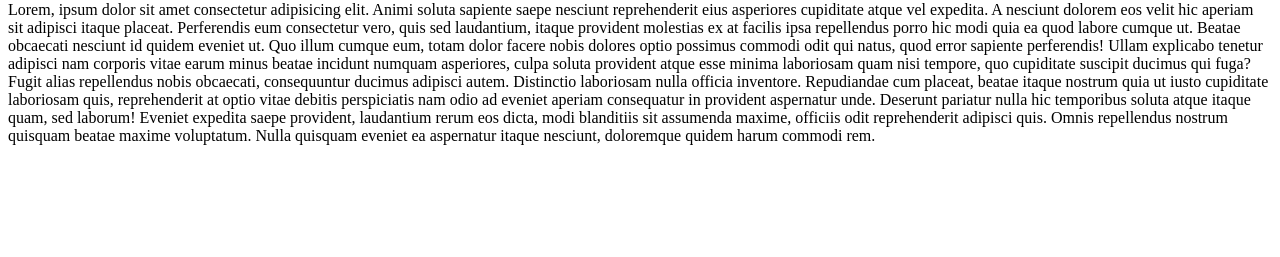
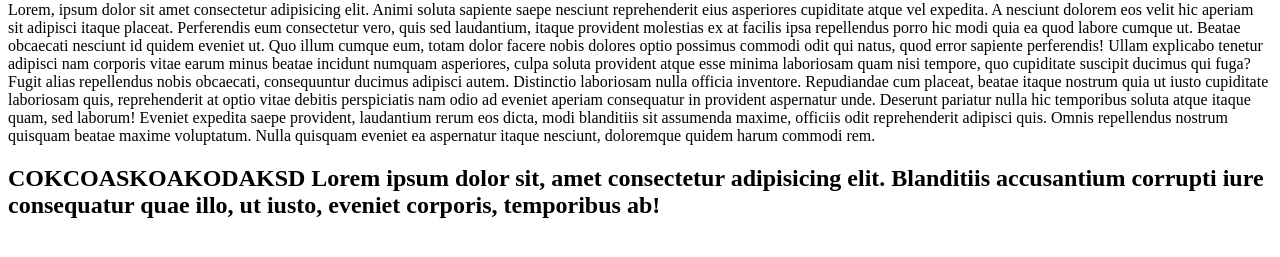
Before and after one commit to thaideptrai218/Github, a plain HTML site: page index.html in a window 1280 px wide. Shown: the part 79-336 px from the top of the page. Drawn offline with Linux system fonts and the light colour scheme.

Commit message:
NEW LOREM

```diff
--- a/index.html
+++ b/index.html
@@ -24,6 +24,10 @@
         laudantium rerum eos dicta, modi blanditiis sit assumenda maxime, officiis odit reprehenderit adipisci quis.
         Omnis repellendus nostrum quisquam beatae maxime voluptatum. Nulla quisquam eveniet ea aspernatur itaque
         nesciunt, doloremque quidem harum commodi rem.</p>
+
+
+    <h2>COKCOASKOAKODAKSD Lorem ipsum dolor sit, amet consectetur adipisicing elit. Blanditiis accusantium corrupti iure
+        consequatur quae illo, ut iusto, eveniet corporis, temporibus ab!</h2>
 </body>
 
 </html>
```
